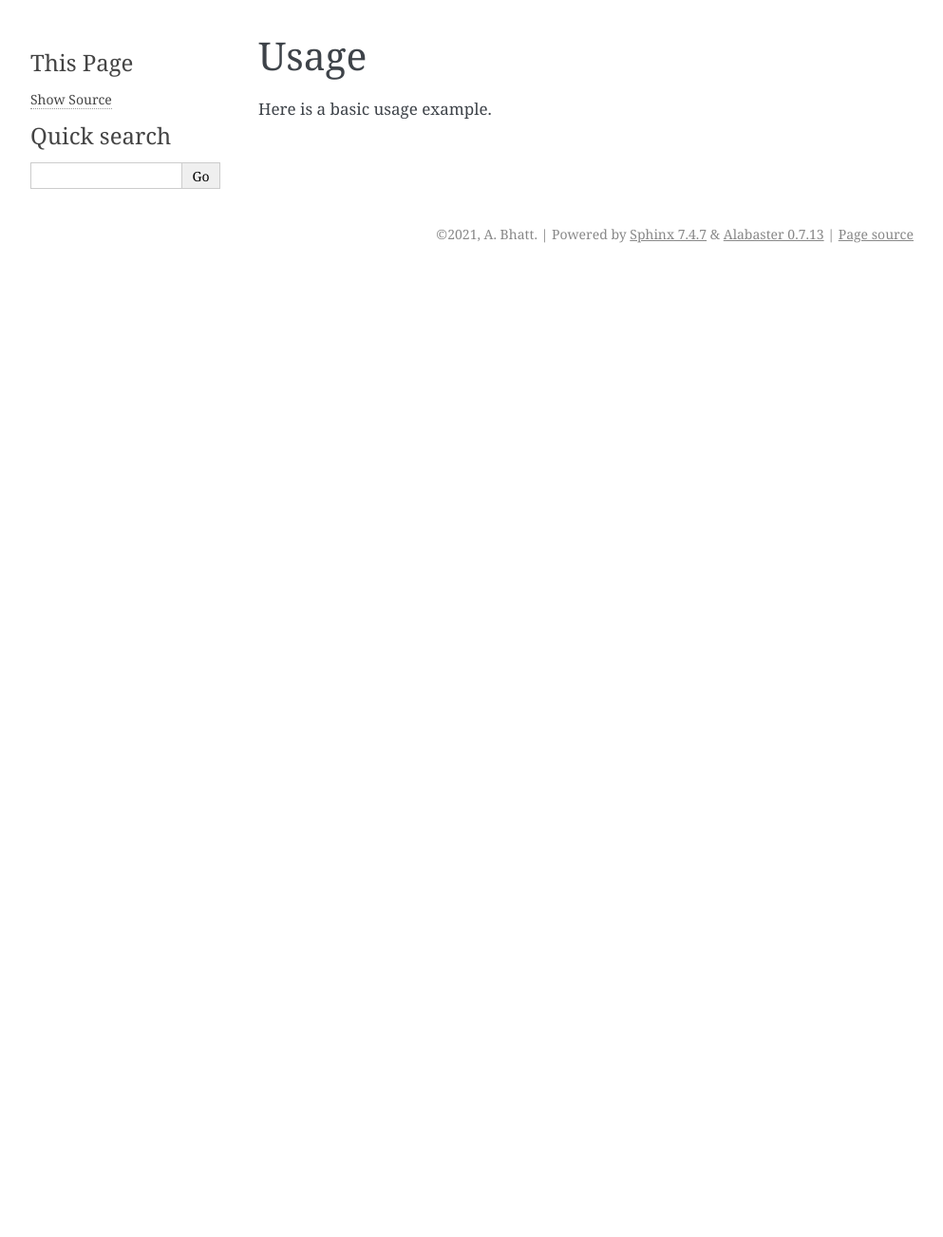
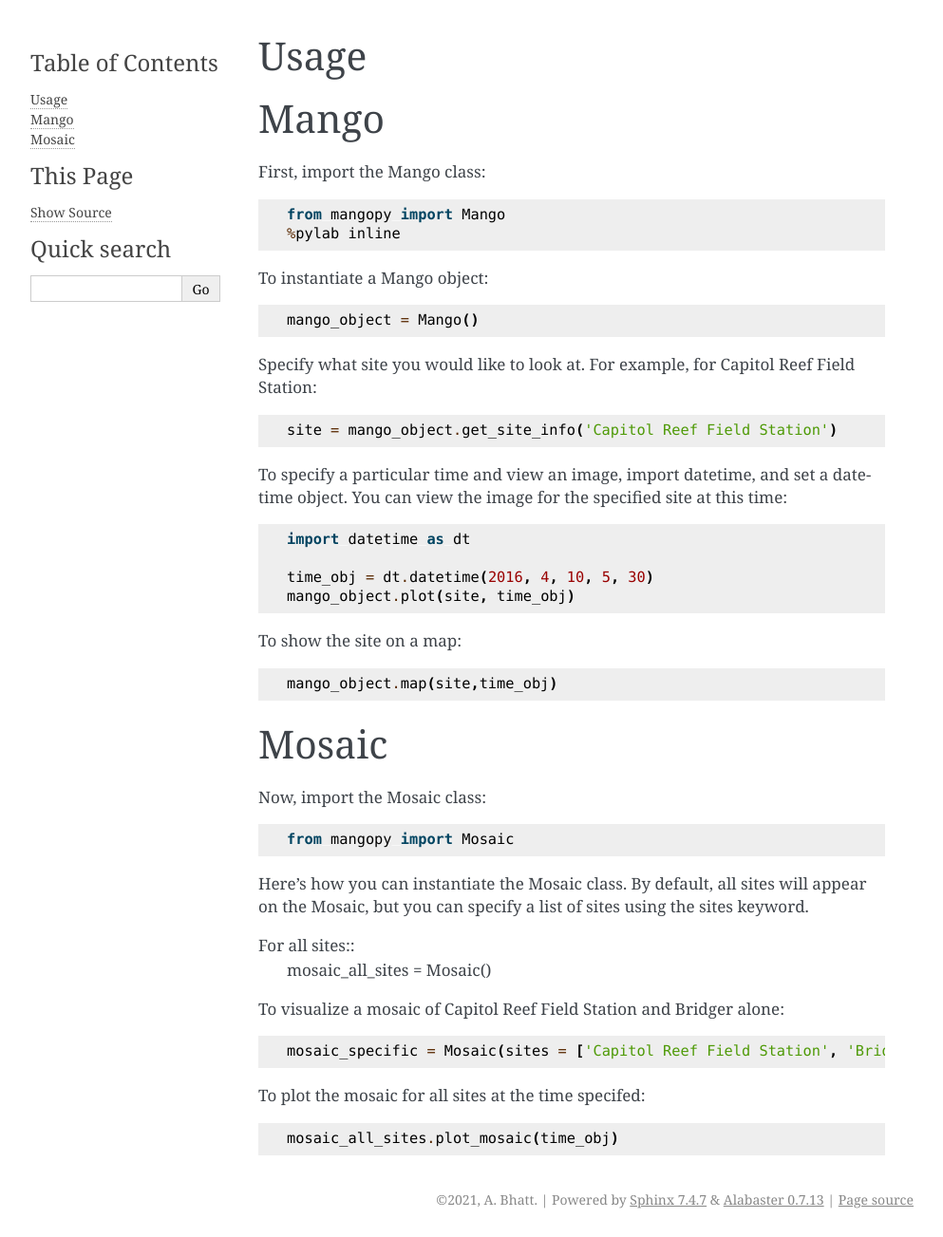
Before and after one commit to mangonetwork/mangopy, a Sphinx documentation site: the page built from docs/usage.rst, in a window 1280 px wide. Shown: the whole page at 95% size, without its empty margins (148-1141 px from the left). Built offline with Sphinx 7.4.7, drawn with Linux system fonts in a browser that asks for light colours; before the commit the page ends 900 px from its top, so only the background shows below that.

Commit message:
Installation and usage docs updated.

```diff
--- a/docs/usage.rst
+++ b/docs/usage.rst
@@ -1,4 +1,51 @@
 Usage
 =====
 
-Here is a basic usage example.
+Mango
+=====
+
+First, import the Mango class::
+
+	from mangopy import Mango
+	%pylab inline
+
+To instantiate a Mango object::
+
+	mango_object = Mango()
+
+Specify what site you would like to look at. For example, for Capitol Reef Field Station::
+
+	site = mango_object.get_site_info('Capitol Reef Field Station')
+
+To specify a particular time and view an image, import datetime, and set a datetime object. You can view the image for the specified site at this time::
+
+	import datetime as dt
+
+	time_obj = dt.datetime(2016, 4, 10, 5, 30)
+	mango_object.plot(site, time_obj)
+
+To show the site on a map::
+
+	mango_object.map(site,time_obj)
+
+
+Mosaic
+======
+
+Now, import the Mosaic class::
+
+	from mangopy import Mosaic
+
+
+Here's how you can instantiate the Mosaic class. By default, all sites will appear on the Mosaic, but you can specify a list of sites using the sites keyword.
+
+For all sites::
+	mosaic_all_sites = Mosaic()
+
+To visualize a mosaic of Capitol Reef Field Station and Bridger alone::
+
+	mosaic_specific = Mosaic(sites = ['Capitol Reef Field Station', 'Bridger'])
+
+To plot the mosaic for all sites at the time specifed::
+
+	mosaic_all_sites.plot_mosaic(time_obj)
```
Also changed, not shown: README.rst (+1 -17 lines), docs/installation.rst (+26 -1 lines).
